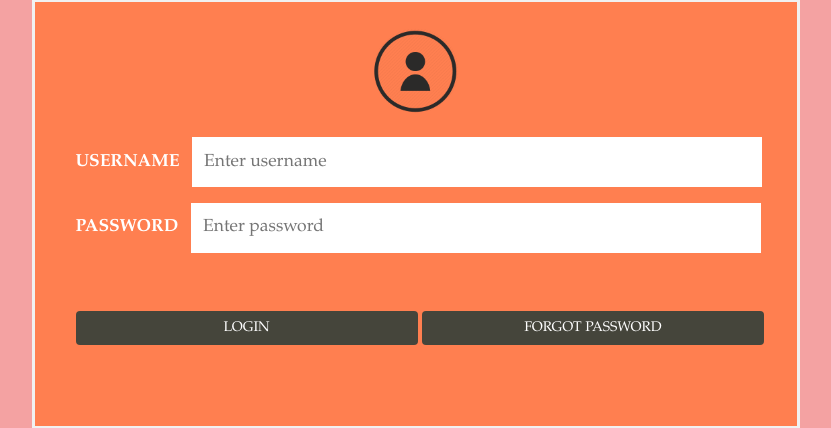
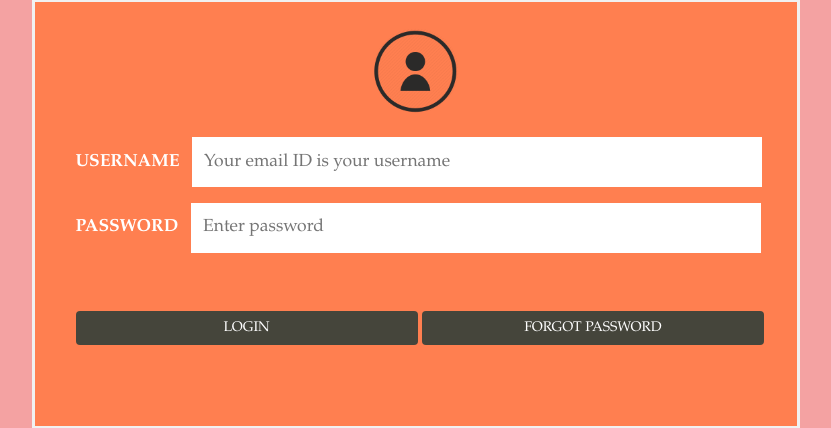
Before and after one commit to jyotidixit676/AmitabhSir, a PHP site: page /login.php in a window 1280 px wide; the page is wider, and only the part inside the window is pictured. Shown: the part 139-567 px from the top of that part, without its empty margins (224-1055 px from the left). Run offline with PHP 8.4, Linux system fonts and the light colour scheme.

Commit message:
Update login.php

```diff
--- a/login.php
+++ b/login.php
@@ -63,7 +63,7 @@
 		<img src="images/login.png" class="icon">
 		<div class="container font">
 			<label><b>USERNAME</b></label>
-			<input type="text" placeholder="Enter username" name="uname" ><br>
+			<input type="text" placeholder="Your email ID is your username" name="uname" ><br>
 			<label><b>PASSWORD</b></label>
 			<input type="password" placeholder="Enter password" name="psw" ><br><br><br>
 			<button type="submit" name="login" class="btn" onclick="loginFunc()">LOGIN</button>
```
